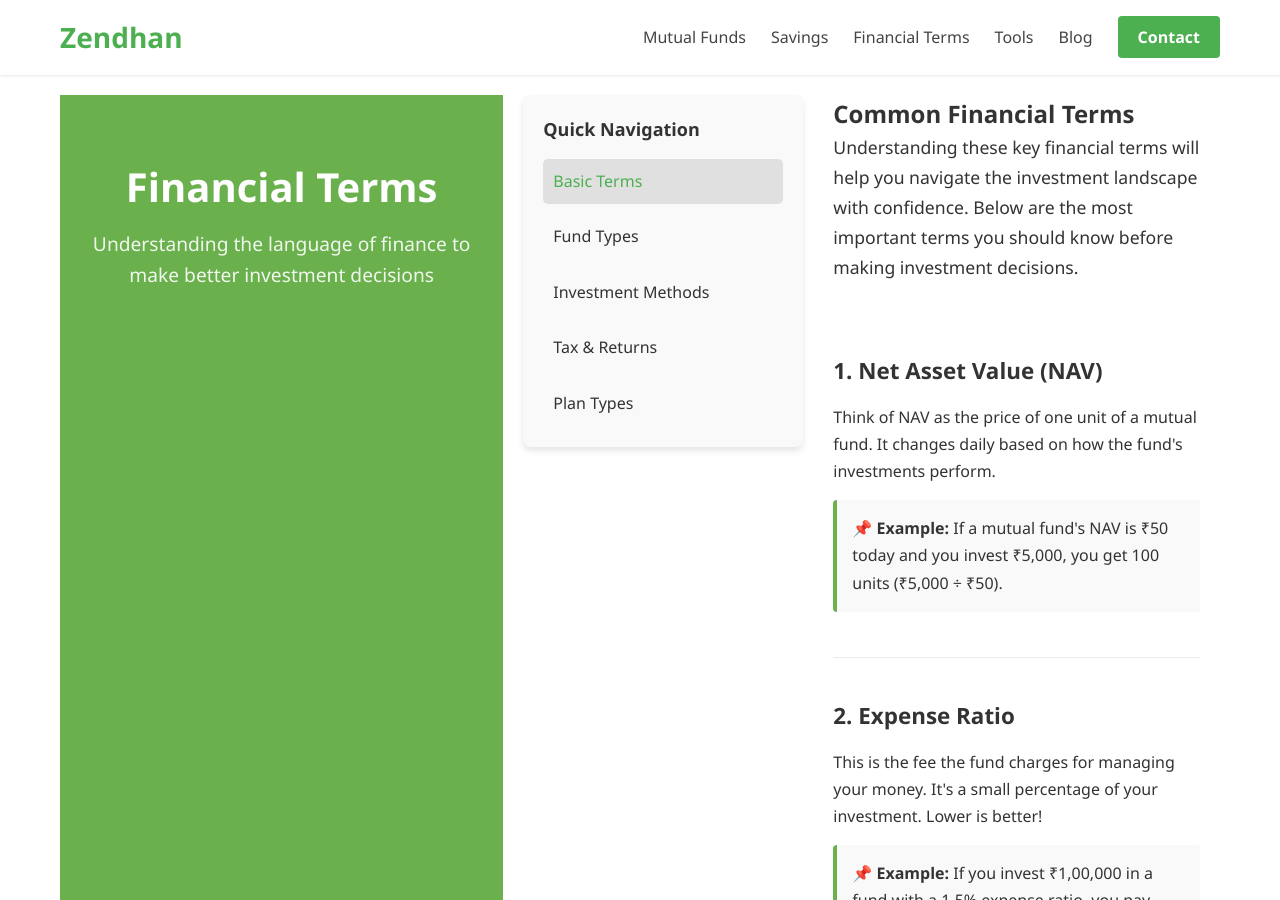
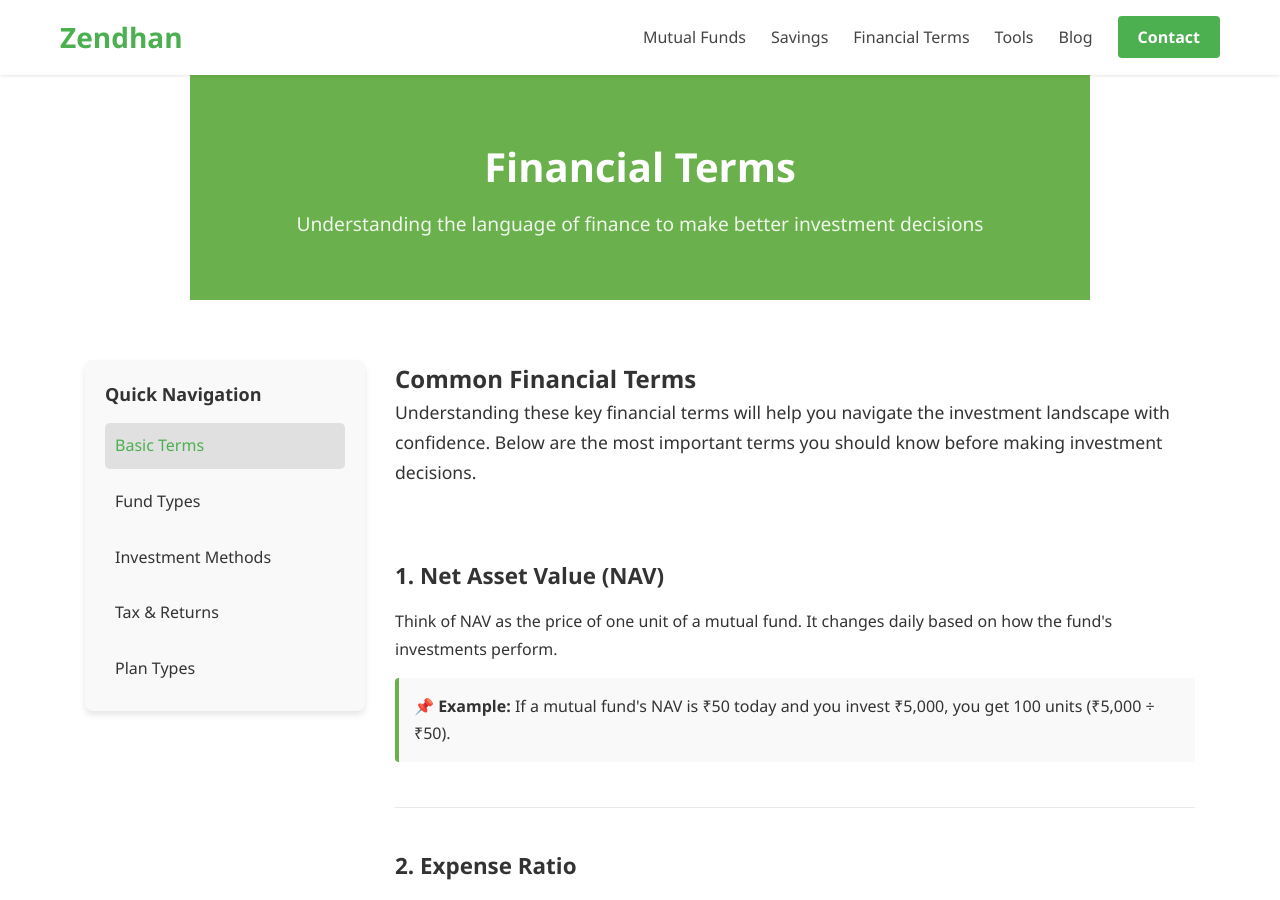
Before and after one commit to nandan11/zendhan, a Jekyll site: the page built from financial-terms.html, in a window 1280 px wide and 900 px high. Built offline with Jekyll 4.4.1, drawn with Linux system fonts in a browser that asks for light colours.

Commit message:
Update financial-terms.html

```diff
--- a/financial-terms.html
+++ b/financial-terms.html
@@ -4,8 +4,7 @@ title: Financial Terms
 custom_css:
   - financial-terms
 ---
-<!-- Page Layout Container -->
-<div class="page-layout">  <!-- ADDED this container -->
+
 
 <!-- Hero Section -->
 <section class="hero">
@@ -15,6 +14,8 @@ custom_css:
     </div>
 </section>
 
+<!-- Page Layout Container -->
+<div class="page-layout">  <!-- ADDED this container -->
 <!-- Financial Terms Content -->
 <section class="financial-terms-content">
     <!-- Quick Navigation Sidebar -->
```
